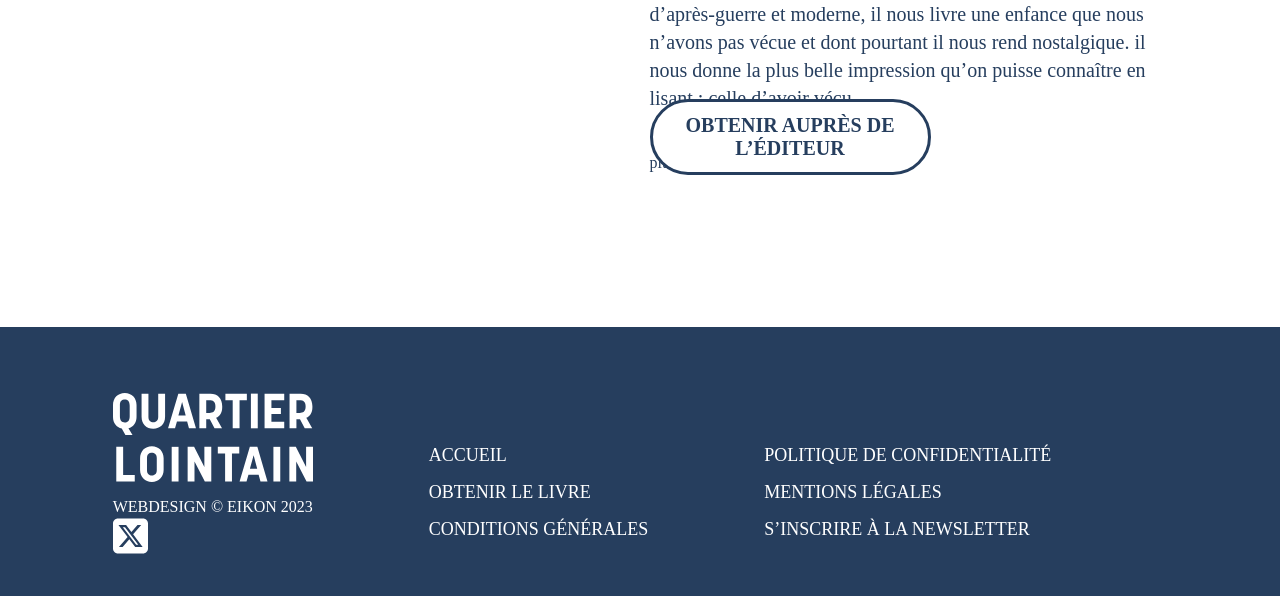
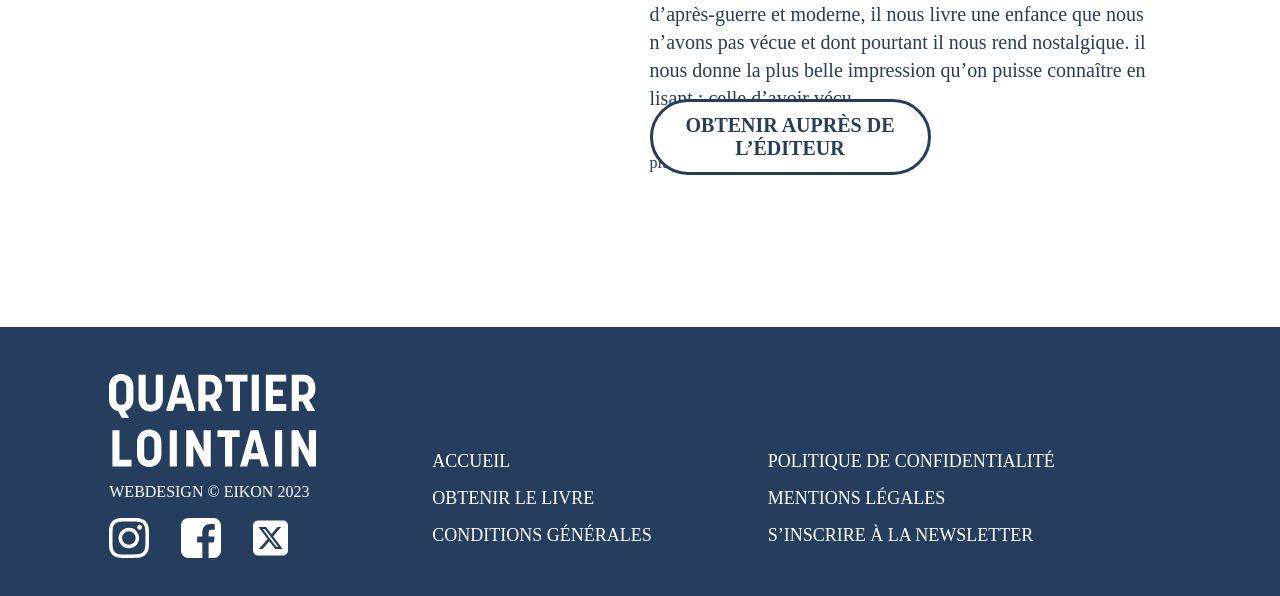
Before and after one commit to EnoDucotterd/quartier_lointain, a website built with Parcel: page src/index.html in a window 1280 px wide. Shown: the part 2073-2669 px from the top of the page. Built offline with nearby package versions, Linux system fonts and the light colour scheme; files whose address does not match are found by name.

Commit message:
ajout des réseaux sociaux

```diff
--- a/src/index.html
+++ b/src/index.html
@@ -213,6 +213,8 @@
           />
           <div class="legal">Webdesign © eikon 2023</div>
           <div class="social">
+            <img src="img/instagrame.svg" alt="" class="social-img" />
+            <img src="img/facebook.svg" alt="" class="social-img" />
             <img src="img/twitter-x.svg" alt="" class="social-img" />
           </div>
         </div>
--- a/src/scss/modules/_footer.scss
+++ b/src/scss/modules/_footer.scss
@@ -18,7 +18,7 @@ footer .footer-content {
   display: flex;
   flex-direction: row;
   justify-content: center;
-  align-items: first baseline baseline;
+  align-items: baseline;
   // border: solid black 2px;
 }
 
@@ -38,10 +38,19 @@ footer nav {
 .footer-links {
   display: flex;
   flex-direction: column;
-  justify-content: flex-end;
+  // justify-content: flex-end;
 
   margin-right: 116px;
   // border: solid black 2px;
+}
+
+footer .social {
+  margin: 17px 0;
+}
+
+.footer-content .brands .social-img {
+  height: 40px;
+  margin-right: 28px;
 }
 
 .footer-link {
```
Also changed, not shown: src/img/facebook.svg (added), src/img/instagrame.svg (added).
